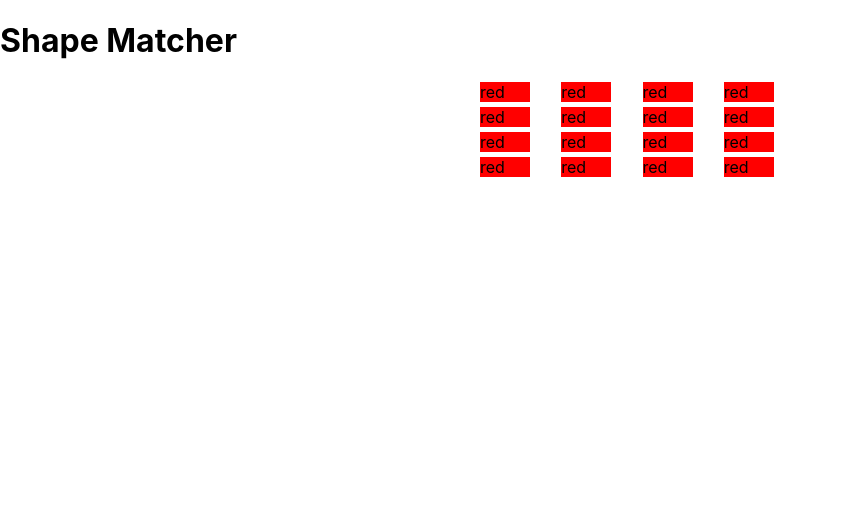
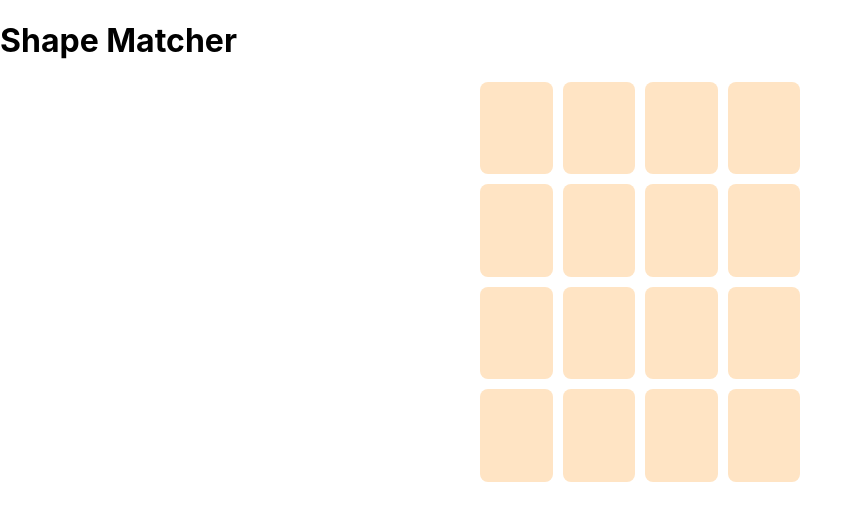
Before and after one commit to tanokiddy/Memory-Card-Game, a React (Create React App) app: page / in a window 1280 px wide. Shown: the top 520 px of the page, without its empty margins (0-862 px from the left). Built offline with nearby package versions, Linux system fonts and the light colour scheme.

Commit message:
feat: update new UI

```diff
--- a/src/components/Board.css
+++ b/src/components/Board.css
@@ -4,6 +4,7 @@
     grid-template-columns: repeat(4, 1fr);
     max-width: 320px;
     width: 100%;
-    gap: 5px;
-    margin: auto
+    gap: 10px;
+    margin: auto;
+    height: 50vh
 }
--- a/src/components/Board.tsx
+++ b/src/components/Board.tsx
@@ -1,46 +1,57 @@
 import React, { useState, useEffect, useMemo } from "react";
-import Cell, { CellProps } from "./Cell";
+import Cell, { CellItem, CellProps } from "./Cell";
 import "./Board.css";
 
-// const Shape = ["circle", "square", "triangle"];
+const shapes = ["circle", "square", "triangle"];
 
-// const Color = ["red", "green", "blue"];
-
-// const Grid: CellProps[] = Array.from({ length: 16 }, (_, i) => {
-//   const randomNumber = Math.floor(Math.random() * (3 - 1 + 1) + 1) - 1;
-//   return {
-//     shape: Shape[randomNumber],
-//     color: Color[randomNumber],
-//   };
-// });
+const colors = ["red", "green", "blue"];
 
 const Board: React.FC = () => {
-  const [cellList, setCellList] = useState<CellProps[]>(() => {
-    const results = [];
-    for (let i = 0; i < 16; i++) {
-      const cell: CellProps = {
-        open: false,
-        shape: "triangle",
-        color: "red",
-      };
-      results.push(cell);
+  let objectArray: any = [];
+
+  while (objectArray.length < 8) {
+    let newObject = {
+      color: colors[Math.floor(Math.random() * colors.length)],
+      shape: shapes[Math.floor(Math.random() * shapes.length)],
+      open: false,
+    };
+
+    if (
+      !objectArray.some(
+        (obj: any) =>
+          obj.color === newObject.color &&
+          obj.shape === newObject.shape &&
+          obj.open === newObject.open
+      )
+    ) {
+      objectArray.push(newObject);
     }
-    return results;
-  });
-  // states...
-  useEffect(() => {
-    // Initialize the game board with random shapes and colors
-  }, []);
+  }
 
-  const handleCellClick = (index: number) => {
-    // Reveal cell, check for matches, update game state, and handle game completion
-  };
+  const gridArr = objectArray.concat(objectArray);
+
+  const [gridList, setGridList] = useState(gridArr)
+
+  const handleClick = (item: CellItem, index:number) => {
+    console.log('index: ', index);
+    const newGridList = gridList.map((gridListItem: CellItem) => {
+      if(gridListItem === item && gridListItem.open === false) {
+        console.log(index)
+        return {
+          ...gridList[index],
+          open: true
+        }
+      } else {
+        return gridListItem
+      }
+    })
+    setGridList(newGridList)
+  }
 
   return (
     <div className="board">
-      {/* Render each cell in the board */}
-      {cellList.map((cell, index) => (
-        <Cell open={cell.open} color={cell.color} shape={cell.shape} key={index} />
+      {gridList.map((cell: any, index: number) => (
+        <Cell cell={cell} handleClick={handleClick} key={index} index={index}/>
       ))}
     </div>
   );
--- a/src/components/Cell.css
+++ b/src/components/Cell.css
@@ -1,10 +1,12 @@
 .board-item {
-    /* max-width: 25%; */
-    /* width: 100%; */
-    width: 50px;
-    height: 100%;
+  max-width: 320px;
+  width: 100%;
+  padding-bottom: 100%;
+  border: 0;
+  cursor: pointer;
+  background-color: bisque;
+  border-radius: 8px;
 }
-
 .item-red {
   background-color: red;
 }
@@ -14,3 +16,13 @@
 .item-blue {
   background-color: blue;
 }
+
+.item-triangle {
+  width: 100%;
+  height: 100%;
+  clip-path: polygon(50% 0%, 0% 100%, 100% 100%);
+}
+
+.item-circle {
+  border-radius: 100%;
+}
--- a/src/components/Cell.tsx
+++ b/src/components/Cell.tsx
@@ -3,21 +3,28 @@ import "./Cell.css";
 
 export interface CellProps {
   // Your code here
-  open: boolean
-  color: "red" | " green" | "blue";
-  shape: "circle" | "square" | "triangle";
+  cell: CellItem
+  handleClick: Function;
+  index: number
 }
+export type CellItem = {
+  open: boolean;
+  color: "red" | " green" | "blue" | string;
+  shape: "circle" | "square" | "triangle" | string;
+};
 
 const Cell: React.FC<CellProps> = (props: CellProps) => {
-  const { color, shape, open } = props;
+  const { cell, handleClick, index } = props;
   // Render cell with shape and color, use CSS to style based on shape and color.
   return (
-    <div
-      className={`board-item item-${color} item-${shape}`}
-      key={color}
-    >
-      {color}
-    </div>
+    <button
+      className={`board-item ${cell.open ? `item-${cell.color}` : ""} ${
+        cell.open ? `item-${cell.shape}` : ""
+      }`}
+      onClick={() => {
+        handleClick(cell, index);
+      }}
+    ></button>
   );
 };
 
--- /dev/null
+++ b/src/components/utils/index.ts
@@ -0,0 +1 @@
+export {}
```
Lines whose indentation alone changed are shown as unchanged.
